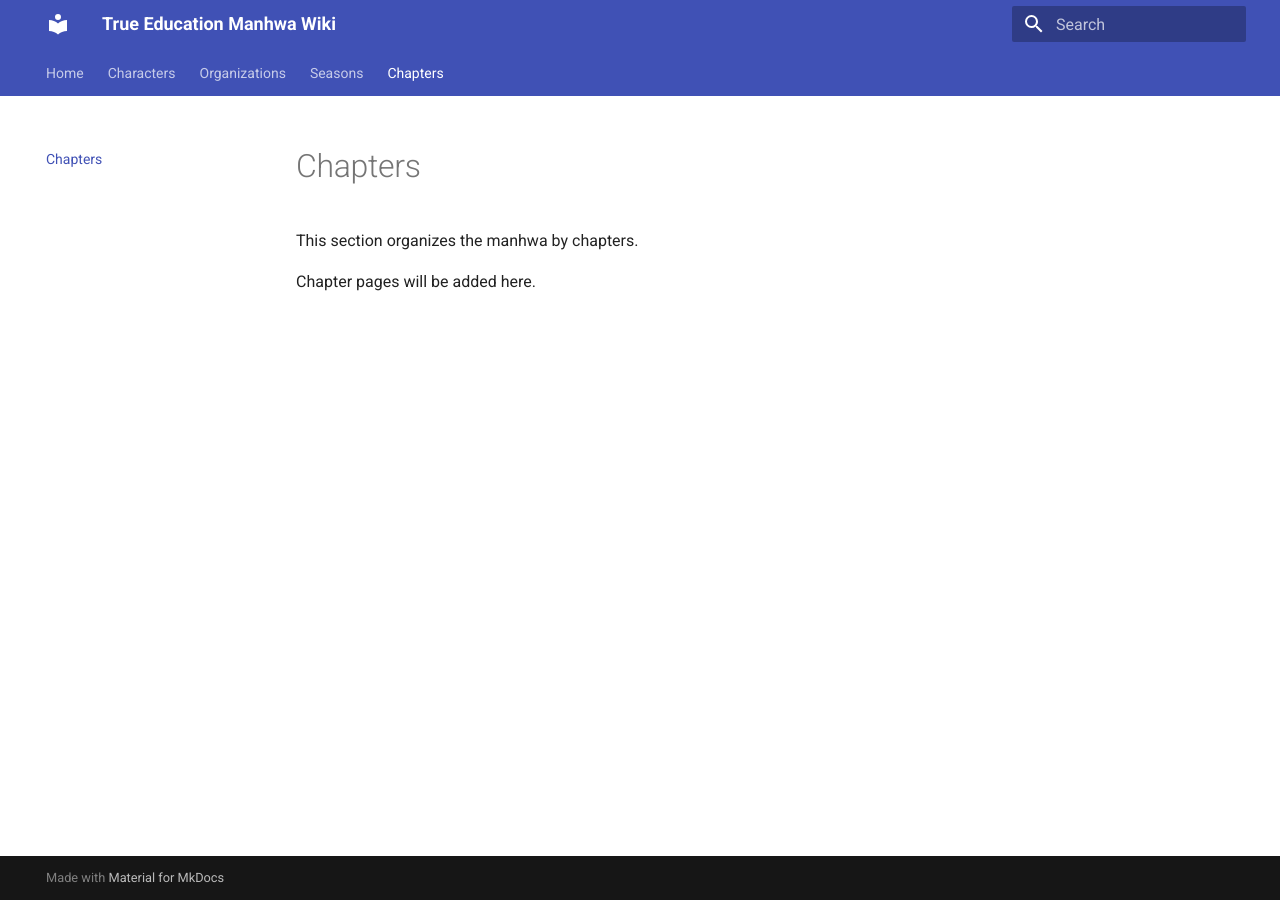
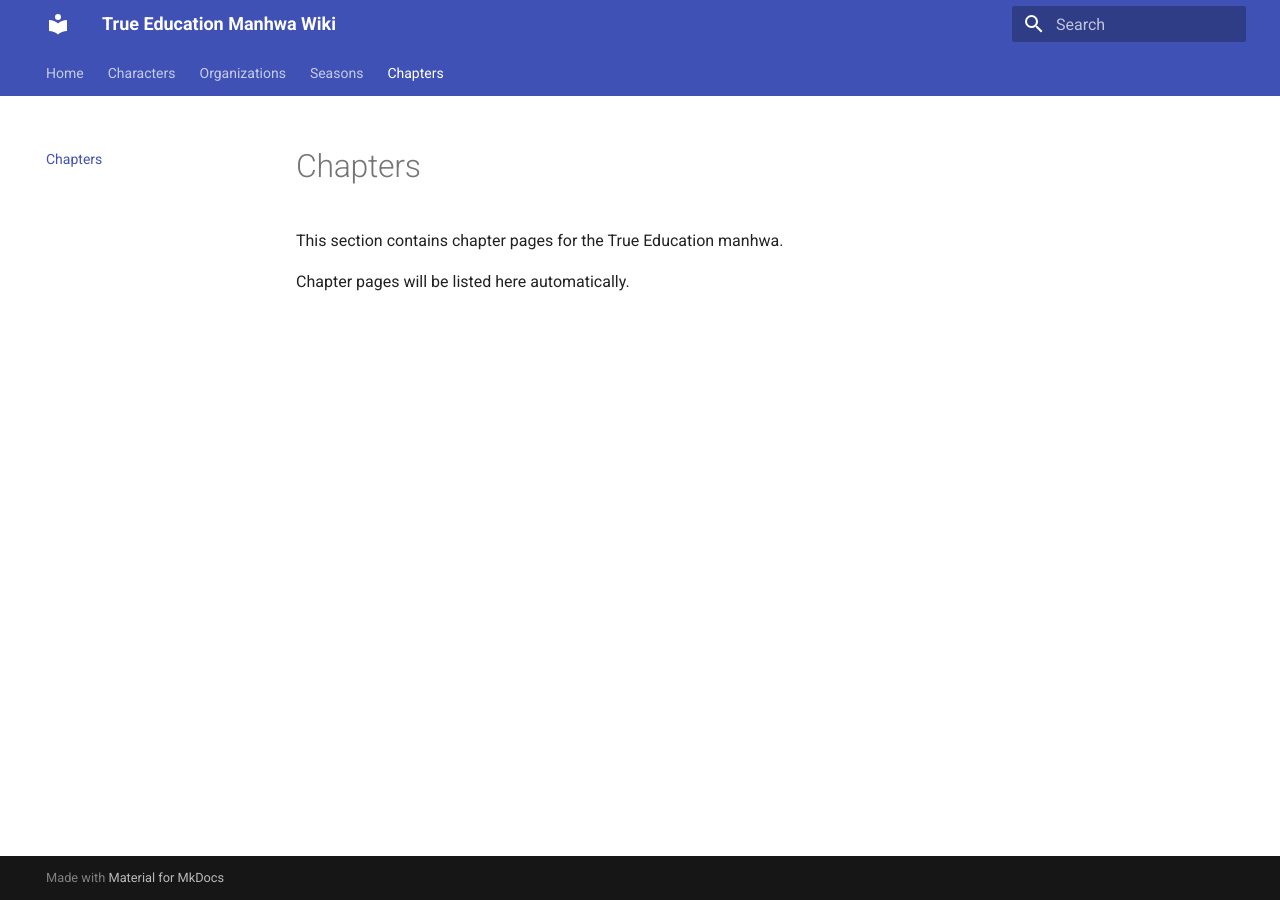
Before and after one commit to solaroiiid/true-education-manhwa-wiki, an MkDocs documentation site: the page built from docs/chapters/index.md, in a window 1280 px wide. Built offline with MkDocs 1.6.1 and Material for MkDocs 9.7.7, drawn with Linux system fonts in a browser that asks for light colours.

Commit message:
Update index.md

```diff
--- a/docs/chapters/index.md
+++ b/docs/chapters/index.md
@@ -1,5 +1,5 @@
 # Chapters
 
-This section organizes the manhwa by chapters.
+This section contains chapter pages for the True Education manhwa.
 
-Chapter pages will be added here.
+Chapter pages will be listed here automatically.
```
